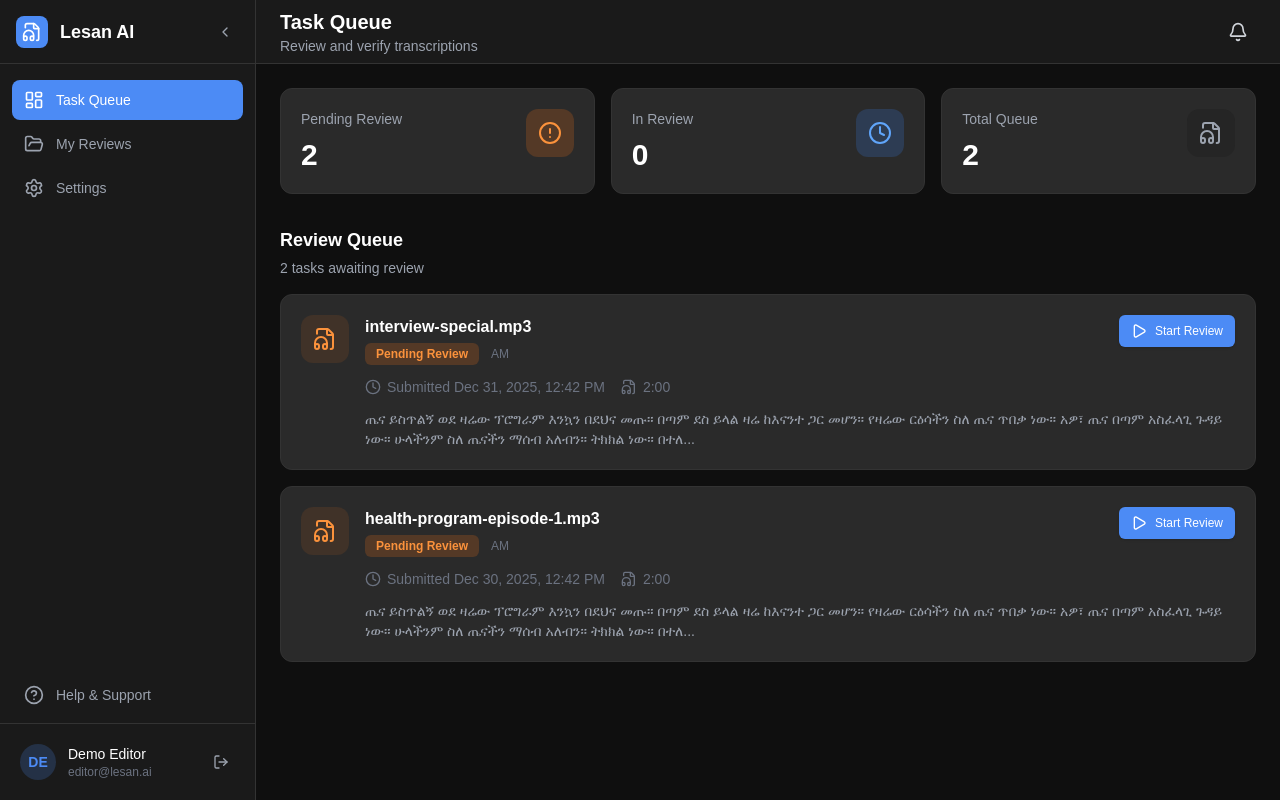
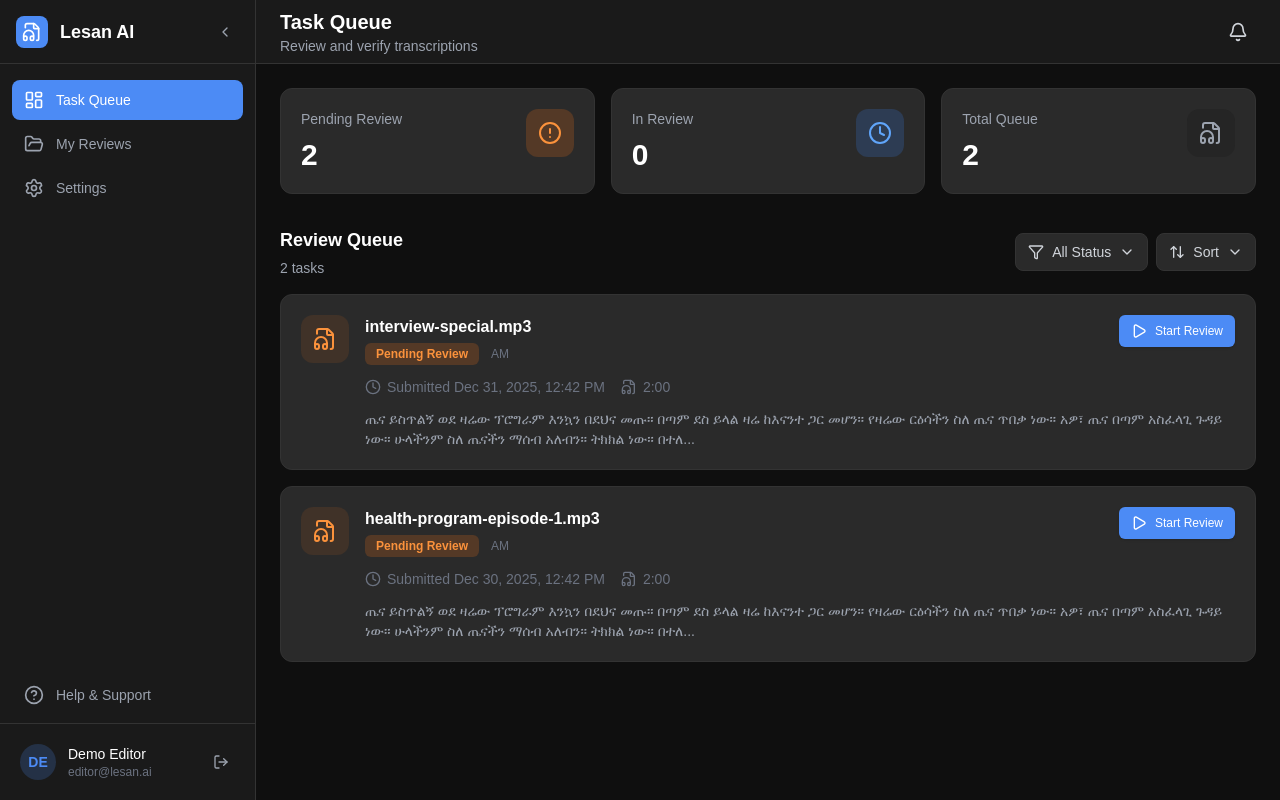
Before and after one commit to eyobai/hitl-editor, a Next.js app: page /editor in a window 1280 px wide. Built offline with nearby package versions, Linux system fonts and the light colour scheme.

Commit message:
feat(editor): add filter/sort, lock indicators, and review navigation

```diff
--- a/src/app/editor/page.tsx
+++ b/src/app/editor/page.tsx
@@ -1,7 +1,8 @@
 'use client';
 
-import { useState, useEffect, useCallback } from 'react';
-import { Job, Notification } from '@/lib/types';
+import { useState, useEffect, useCallback, useMemo } from 'react';
+import { useRouter } from 'next/navigation';
+import { Job, Notification, TaskLock } from '@/lib/types';
 import { DashboardLayout } from '@/components/layout/dashboard-layout';
 import { Header } from '@/components/layout/header';
 import { StatsCard } from '@/components/stats-card';
@@ -16,16 +17,43 @@ import {
   Play,
   Lock,
   Inbox,
+  Filter,
+  ArrowUpDown,
+  ChevronDown,
+  Loader2,
+  User,
 } from 'lucide-react';
 
 const DEMO_EDITOR_ID = 'user-editor-1';
 const DEMO_EDITOR_NAME = 'Demo Editor';
 const DEMO_EDITOR_EMAIL = 'editor@lesan.ai';
 
+type SortOption = 'date_desc' | 'date_asc' | 'duration_desc' | 'duration_asc';
+type FilterOption = 'all' | 'pending_review' | 'in_review';
+
 export default function EditorDashboard() {
+  const router = useRouter();
   const [jobs, setJobs] = useState<Job[]>([]);
+  const [locks, setLocks] = useState<TaskLock[]>([]);
   const [notifications, setNotifications] = useState<Notification[]>([]);
   const [isLoading, setIsLoading] = useState(true);
+  const [claimingJobId, setClaimingJobId] = useState<string | null>(null);
+  const [sortBy, setSortBy] = useState<SortOption>('date_desc');
+  const [filterBy, setFilterBy] = useState<FilterOption>('all');
+  const [showSortDropdown, setShowSortDropdown] = useState(false);
+  const [showFilterDropdown, setShowFilterDropdown] = useState(false);
+
+  const fetchLocks = useCallback(async () => {
+    try {
+      const response = await fetch('/api/locks');
+      const result = await response.json();
+      if (result.success) {
+        setLocks(result.data);
+      }
+    } catch (error) {
+      console.error('Failed to fetch locks:', error);
+    }
+  }, []);
 
   const fetchJobs = useCallback(async () => {
     try {
@@ -57,18 +85,80 @@ export default function EditorDashboard() {
   useEffect(() => {
     const loadData = async () => {
       setIsLoading(true);
-      await Promise.all([fetchJobs(), fetchNotifications()]);
+      await Promise.all([fetchJobs(), fetchLocks(), fetchNotifications()]);
       setIsLoading(false);
     };
     loadData();
 
     const interval = setInterval(() => {
       fetchJobs();
+      fetchLocks();
       fetchNotifications();
     }, 10000);
 
     return () => clearInterval(interval);
-  }, [fetchJobs, fetchNotifications]);
+  }, [fetchJobs, fetchLocks, fetchNotifications]);
+
+  const getLockForJob = useCallback(
+    (jobId: string): TaskLock | undefined => {
+      return locks.find((lock) => lock.jobId === jobId);
+    },
+    [locks]
+  );
+
+  const handleStartReview = async (jobId: string) => {
+    setClaimingJobId(jobId);
+    try {
+      const response = await fetch('/api/locks', {
+        method: 'POST',
+        headers: { 'Content-Type': 'application/json' },
+        body: JSON.stringify({
+          action: 'acquire',
+          jobId,
+          editorId: DEMO_EDITOR_ID,
+          editorName: DEMO_EDITOR_NAME,
+        }),
+      });
+      const result = await response.json();
+      if (result.success) {
+        router.push(`/editor/review/${jobId}`);
+      } else {
+        alert(result.error || 'Failed to claim task');
+        setClaimingJobId(null);
+      }
+    } catch (error) {
+      console.error('Failed to start review:', error);
+      alert('Failed to claim task');
+      setClaimingJobId(null);
+    }
+  };
+
+  const filteredAndSortedJobs = useMemo(() => {
+    let result = [...jobs];
+
+    // Filter
+    if (filterBy !== 'all') {
+      result = result.filter((job) => job.status === filterBy);
+    }
+
+    // Sort
+    result.sort((a, b) => {
+      switch (sortBy) {
+        case 'date_desc':
+          return new Date(b.createdAt).getTime() - new Date(a.createdAt).getTime();
+        case 'date_asc':
+          return new Date(a.createdAt).getTime() - new Date(b.createdAt).getTime();
+        case 'duration_desc':
+          return (b.transcript?.duration || 0) - (a.transcript?.duration || 0);
+        case 'duration_asc':
+          return (a.transcript?.duration || 0) - (b.transcript?.duration || 0);
+        default:
+          return 0;
+      }
+    });
+
+    return result;
+  }, [jobs, filterBy, sortBy]);
 
   const handleMarkNotificationAsRead = async (notificationId: string) => {
     try {
@@ -136,35 +226,147 @@ export default function EditorDashboard() {
           />
         </div>
 
-        {/* Queue Section */}
-        <div className="mb-4">
+        {/* Queue Section Header with Filter/Sort */}
+        <div className="flex flex-col sm:flex-row sm:items-center sm:justify-between gap-4 mb-4">
+          <div>
             <h2 className="text-lg font-semibold text-white mb-1">Review Queue</h2>
             <p className="text-sm text-gray-400">
-            {jobs.length} {jobs.length === 1 ? 'task' : 'tasks'} awaiting review
+              {filteredAndSortedJobs.length} {filteredAndSortedJobs.length === 1 ? 'task' : 'tasks'}
+              {filterBy !== 'all' && ` (filtered)`}
             </p>
           </div>
 
+          <div className="flex items-center gap-2">
+            {/* Filter Dropdown */}
+            <div className="relative">
+              <button
+                onClick={() => {
+                  setShowFilterDropdown(!showFilterDropdown);
+                  setShowSortDropdown(false);
+                }}
+                className="flex items-center gap-2 px-3 py-2 bg-brand-dark-card border border-brand-dark-border rounded-lg text-sm text-gray-300 hover:border-brand-dark-tertiary transition-colors"
+              >
+                <Filter className="h-4 w-4" />
+                <span>
+                  {filterBy === 'all' ? 'All Status' : filterBy === 'pending_review' ? 'Pending' : 'In Review'}
+                </span>
+                <ChevronDown className="h-4 w-4" />
+              </button>
+              {showFilterDropdown && (
+                <div className="absolute right-0 mt-2 w-40 bg-brand-dark-card border border-brand-dark-border rounded-lg shadow-xl z-10">
+                  {[
+                    { value: 'all', label: 'All Status' },
+                    { value: 'pending_review', label: 'Pending Review' },
+                    { value: 'in_review', label: 'In Review' },
+                  ].map((option) => (
+                    <button
+                      key={option.value}
+                      onClick={() => {
+                        setFilterBy(option.value as FilterOption);
+                        setShowFilterDropdown(false);
+                      }}
+                      className={`w-full text-left px-4 py-2 text-sm hover:bg-brand-dark-tertiary transition-colors first:rounded-t-lg last:rounded-b-lg ${
+                        filterBy === option.value ? 'text-brand-primary' : 'text-gray-300'
+                      }`}
+                    >
+                      {option.label}
+                    </button>
+                  ))}
+                </div>
+              )}
+            </div>
+
+            {/* Sort Dropdown */}
+            <div className="relative">
+              <button
+                onClick={() => {
+                  setShowSortDropdown(!showSortDropdown);
+                  setShowFilterDropdown(false);
+                }}
+                className="flex items-center gap-2 px-3 py-2 bg-brand-dark-card border border-brand-dark-border rounded-lg text-sm text-gray-300 hover:border-brand-dark-tertiary transition-colors"
+              >
+                <ArrowUpDown className="h-4 w-4" />
+                <span>Sort</span>
+                <ChevronDown className="h-4 w-4" />
+              </button>
+              {showSortDropdown && (
+                <div className="absolute right-0 mt-2 w-44 bg-brand-dark-card border border-brand-dark-border rounded-lg shadow-xl z-10">
+                  {[
+                    { value: 'date_desc', label: 'Newest First' },
+                    { value: 'date_asc', label: 'Oldest First' },
+                    { value: 'duration_desc', label: 'Longest Duration' },
+                    { value: 'duration_asc', label: 'Shortest Duration' },
+                  ].map((option) => (
+                    <button
+                      key={option.value}
+                      onClick={() => {
+                        setSortBy(option.value as SortOption);
+                        setShowSortDropdown(false);
+                      }}
+                      className={`w-full text-left px-4 py-2 text-sm hover:bg-brand-dark-tertiary transition-colors first:rounded-t-lg last:rounded-b-lg ${
+                        sortBy === option.value ? 'text-brand-primary' : 'text-gray-300'
+                      }`}
+                    >
+                      {option.label}
+                    </button>
+                  ))}
+                </div>
+              )}
+            </div>
+          </div>
+        </div>
+
         {/* Task Cards */}
-        {jobs.length === 0 ? (
+        {filteredAndSortedJobs.length === 0 ? (
           <div className="bg-brand-dark-card border border-brand-dark-border rounded-xl p-12 text-center">
             <div className="w-16 h-16 mx-auto rounded-full bg-brand-dark-tertiary flex items-center justify-center mb-4">
               <Inbox className="h-8 w-8 text-gray-500" />
             </div>
-            <h3 className="text-lg font-medium text-white mb-2">Queue is empty</h3>
+            <h3 className="text-lg font-medium text-white mb-2">
+              {filterBy !== 'all' ? 'No matching tasks' : 'Queue is empty'}
+            </h3>
             <p className="text-sm text-gray-400">
-              No transcriptions waiting for review at the moment
+              {filterBy !== 'all'
+                ? 'Try changing your filter settings'
+                : 'No transcriptions waiting for review at the moment'}
             </p>
           </div>
         ) : (
           <div className="space-y-4">
-            {jobs.map((job) => (
+            {filteredAndSortedJobs.map((job) => {
+              const lock = getLockForJob(job.id);
+              const isLockedByOther = lock && lock.editorId !== DEMO_EDITOR_ID;
+              const isLockedByMe = lock && lock.editorId === DEMO_EDITOR_ID;
+              const isClaiming = claimingJobId === job.id;
+
+              return (
                 <div
                   key={job.id}
-                className="bg-brand-dark-card border border-brand-dark-border rounded-xl p-5 hover:border-brand-dark-tertiary transition-all"
+                  className={`bg-brand-dark-card border rounded-xl p-5 transition-all ${
+                    isLockedByOther
+                      ? 'border-yellow-500/30 bg-yellow-500/5'
+                      : isLockedByMe
+                      ? 'border-brand-primary/30 bg-brand-primary/5'
+                      : 'border-brand-dark-border hover:border-brand-dark-tertiary'
+                  }`}
                 >
                   <div className="flex items-start gap-4">
-                  <div className="w-12 h-12 rounded-xl bg-orange-500/10 flex items-center justify-center flex-shrink-0">
+                    <div
+                      className={`w-12 h-12 rounded-xl flex items-center justify-center flex-shrink-0 ${
+                        isLockedByOther
+                          ? 'bg-yellow-500/10'
+                          : isLockedByMe
+                          ? 'bg-brand-primary/10'
+                          : 'bg-orange-500/10'
+                      }`}
+                    >
+                      {isLockedByOther ? (
+                        <Lock className="h-6 w-6 text-yellow-400" />
+                      ) : isLockedByMe ? (
+                        <CheckCircle className="h-6 w-6 text-brand-primary" />
+                      ) : (
                         <FileAudio className="h-6 w-6 text-orange-400" />
+                      )}
                     </div>
 
                     <div className="flex-1 min-w-0">
@@ -183,10 +385,37 @@ export default function EditorDashboard() {
                           </div>
                         </div>
 
-                      <Button size="sm" className="flex-shrink-0">
+                        {isLockedByOther ? (
+                          <div className="flex items-center gap-2 px-3 py-1.5 bg-yellow-500/10 border border-yellow-500/30 rounded-lg flex-shrink-0">
+                            <User className="h-4 w-4 text-yellow-400" />
+                            <span className="text-sm text-yellow-400">
+                              Locked by {lock.editorName}
+                            </span>
+                          </div>
+                        ) : isLockedByMe ? (
+                          <Button
+                            size="sm"
+                            className="flex-shrink-0"
+                            onClick={() => router.push(`/editor/review/${job.id}`)}
+                          >
                             <Play className="h-4 w-4 mr-2" />
-                        Start Review
+                            Continue Review
                           </Button>
+                        ) : (
+                          <Button
+                            size="sm"
+                            className="flex-shrink-0"
+                            onClick={() => handleStartReview(job.id)}
+                            disabled={isClaiming}
+                          >
+                            {isClaiming ? (
+                              <Loader2 className="h-4 w-4 mr-2 animate-spin" />
+                            ) : (
+                              <Play className="h-4 w-4 mr-2" />
+                            )}
+                            {isClaiming ? 'Claiming...' : 'Start Review'}
+                          </Button>
+                        )}
                       </div>
 
                       <div className="flex flex-wrap items-center gap-4 mt-3 text-sm text-gray-500">
@@ -200,6 +429,14 @@ export default function EditorDashboard() {
                             <span>{formatDuration(job.transcript.duration)}</span>
                           </div>
                         )}
+                        {lock && (
+                          <div className="flex items-center gap-1.5">
+                            <Lock className="h-4 w-4" />
+                            <span>
+                              Locked {formatDate(lock.lockedAt)}
+                            </span>
+                          </div>
+                        )}
                       </div>
 
                       {job.transcript && (
@@ -210,7 +447,8 @@ export default function EditorDashboard() {
                     </div>
                   </div>
                 </div>
-            ))}
+              );
+            })}
           </div>
         )}
       </div>
```
Lines whose indentation alone changed are shown as unchanged.
